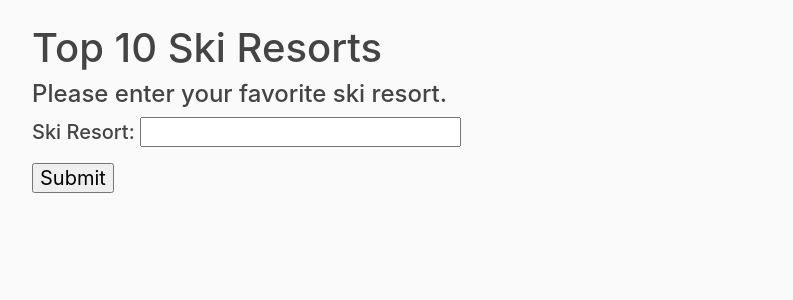
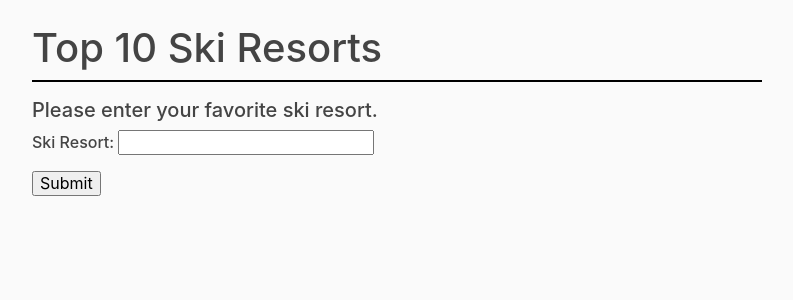
Before and after one commit to josylman/SkiRecommender, a Flask app: template templates/skiform1.html in a window 1280 px wide. Shown: the part 56-356 px from the top of the page, without its empty margins (53-846 px from the left). Run offline with Flask 2, Linux system fonts and the light colour scheme; the template is opened without the code that fills it, so the values that code supplies are empty; some libraries are stand-ins or nearby versions.

Commit message:
more formatting

```diff
--- a/templates/about.html
+++ b/templates/about.html
@@ -1,7 +1,7 @@
 {% extends "layout.html" %}
 {% block content %}
     <h1>About Page</h1>
-
+            <p style="border: 1px solid black"> </p>
             <h2>Find your ideal ski resort and ski pass </h2>
                 <p>
                     This website does uses content-based filtering to match skiers/riders with resorts that would be the most similar to resorts that they know they like. The website pools together data about over 5,000 ski resorts. The data includes information about the snow quality, altitude, pricing, locations, apres ski etc
--- a/templates/home.html
+++ b/templates/home.html
@@ -1,6 +1,7 @@
 {% extends "layout.html" %}
 {% block content %}
     <h1>Welcome to RideSki Retriever!<h1>
+        <p style="border: 1px solid black"> </p>
 
     <img src="{{url_for('static', filename='skiimage.jpg' )}}" width="900" height="600"/>
 {% endblock content  %}
--- a/templates/layout.html
+++ b/templates/layout.html
@@ -50,6 +50,7 @@
         <div class="col-md-4">
           <div class="content-section">
             <h3>Ski Recommenders</h3>
+            <p style="border: 1px solid black"> </p>
             <p class='text-muted'>Select a link below.
               <ul class="list-group">
                 <a class="nav-item nav-link" href="{{ url_for('form_1') }}">Top 10 Ski Resorts</a>
--- a/templates/skiform1.html
+++ b/templates/skiform1.html
@@ -1,13 +1,14 @@
 {% extends "layout2.html" %}
 {% block content %}
     <h1>Top 10 Ski Resorts<h1>
+        <p style="border: 1px solid black"> </p>
 <div class=page>
   <div class=metanav>
 
-    <h4>
+    <h5>
       Please enter your favorite ski resort.
 
-      <h5>
+      <h6>
     <form id='userinfoform_ski' method='post' action='/skiform' >
       <p>
         Ski Resort: <input type='text' name='name_skiresort' />
@@ -16,8 +17,8 @@
     <input type='submit' value='Submit' />
       </p>
     </form>
-     </h5>
-    </h4>
+     </h6>
+    </h5>
 
 
 
```
Also changed, not shown: templates/plotter.html (+11 -2 lines).
